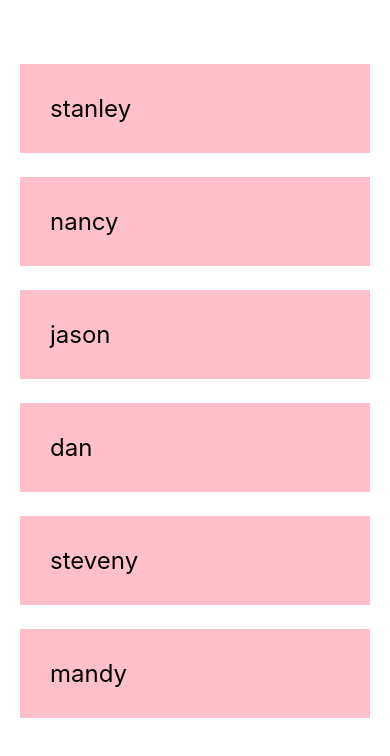
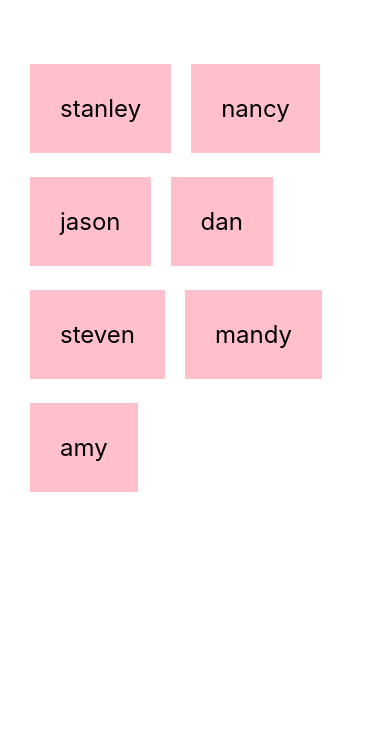
Before and after one commit to buc0025/React_Native_Test, a React Native app: screen / in a window 390 px wide. Shown: the top 756 px of the page. Built offline with nearby package versions, Linux system fonts and the light colour scheme.

Commit message:
Flatlist and touchable components in React Native 03/28/2021
-Flatlist is similar to RecyclerView in Android while ScrollView is similar to ListView
-Turning components into touchables is similar to onClickListeners in Android

```diff
--- a/App.js
+++ b/App.js
@@ -1,32 +1,38 @@
 import { StatusBar } from 'expo-status-bar';
 import React, { useState } from 'react';
-import { Button, StyleSheet, Text, View, TextInput, ScrollView } from 'react-native';
+import { Button, StyleSheet, Text, View, FlatList, TouchableOpacity } from 'react-native';
 
 export default function App() {
-  const [name, setName] = useState('Stanley');
-  const [person, setPerson] = useState({ name: 'mario', age: 40});
-  const [age, setAge] = useState(34);
+  const [people, setPeople] = useState([
+    { name: 'stanley', id: '1'},
+    { name: 'nancy', id: '2'},
+    { name: 'jason', id: '3'},
+    { name: 'dan', id: '4'},
+    { name: 'steven', id: '5'},
+    { name: 'mandy', id: '6'},
+    { name: 'amy', id: '7'}
+  ]);
 
-  const [people, setPeople] = useState([
-    { name: 'stanley', key: '1'},
-    { name: 'nancy', key: '2'},
-    { name: 'jason', key: '3'},
-    { name: 'dan', key: '4'},
-    { name: 'steveny', key: '5'},
-    { name: 'mandy', key: '6'},
-  ])
+  const pressHandler = (id) => {
+    console.log(id);
+    setPeople((prevPeople) => {
+      return prevPeople.filter(person => person.id != id)
+    })
+  }
 
   return (
     <View style={styles.container}>
-      <ScrollView>
-        { people.map((item) => {
-          return (
-            <View key={item.key}>
-              <Text style={styles.item}>{item.name}</Text>
-            </View>
-          )
-        })}
-      </ScrollView>
+
+      <FlatList
+        numColumns={2}
+        keyExtractor={(item) => item.id}
+        data={people}
+        renderItem={({ item }) => (
+          <TouchableOpacity onPress={() => pressHandler(item.id)}>
+            <Text style={styles.item}>{item.name}</Text>
+          </TouchableOpacity>
+        )}
+      />
 
     </View>
   )
@@ -37,7 +43,7 @@
     flex: 1,
     backgroundColor: '#fff',
     paddingTop: 40,
-    paddingHorizontal: 20
+    paddingHorizontal: 20,
     // alignItems: 'center',
     // justifyContent: 'center',
   },
@@ -45,28 +51,7 @@
     marginTop: 24,
     padding: 30,
     backgroundColor: 'pink',
-    fontSize: 24
-  },
-  buttonContainer: {
-    marginTop: 20
-  },
-  input: {
-    borderWidth: 1,
-    borderColor: '#777',
-    padding: 8,
-    margin: 10,
-    width: 200
-  },
-  header: {
-    backgroundColor: 'pink',
-    padding: 20,
-  },
-  boldText: {
-    fontWeight: 'bold',
-    // fontSize: 20
-  },
-  body: {
-    backgroundColor: 'yellow',
-    padding: 20
+    fontSize: 24,
+    marginHorizontal: 10
   }
 });
```
